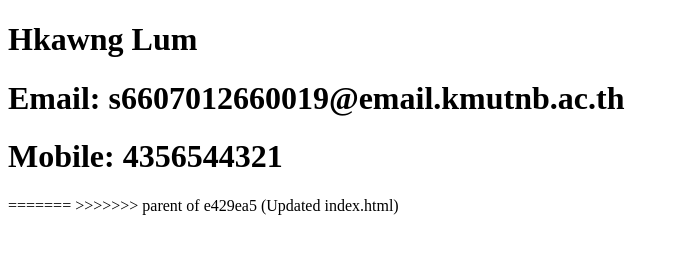
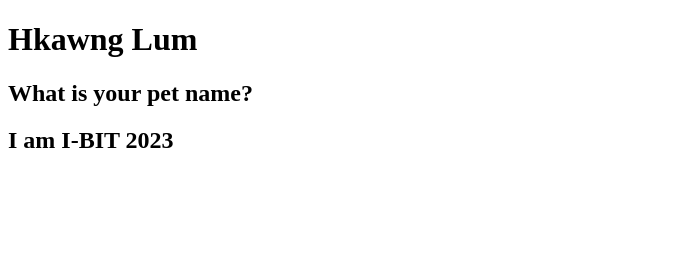
Before and after one commit to Jamesssss9/git-simple-project, a plain HTML site: page website_project/index.html in a window 1280 px wide. Shown: the whole page, without its empty margins (0-680 px from the left). Drawn offline with Linux system fonts and the light colour scheme.

Commit message:
Update index.html

```diff
--- a/website_project/index.html
+++ b/website_project/index.html
@@ -8,10 +8,9 @@
 <body>
 
     <h1>Hkawng Lum</h1>
-    <h1>Email: s6607012660019@email.kmutnb.ac.th</h1>
-    <h1>Mobile: 4356544321</h1>
+
+    <h2>What is your pet name?</h2>
+    <h2>I am I-BIT 2023</h2>
 
 </body>
 </html>
-=======
->>>>>>> parent of e429ea5 (Updated index.html)
```
